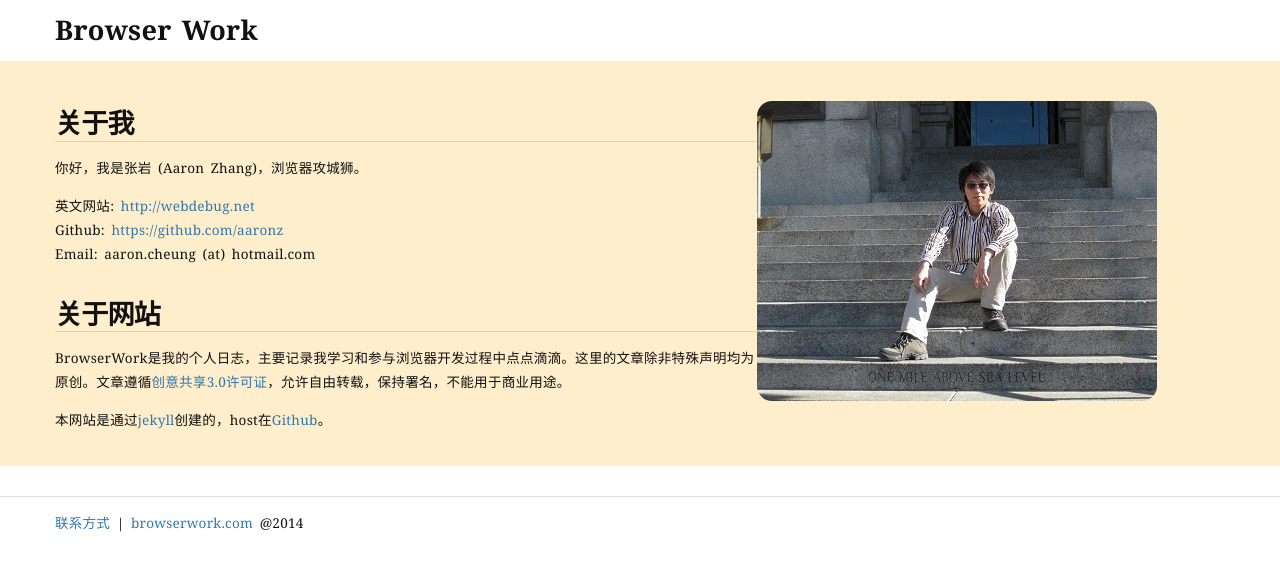
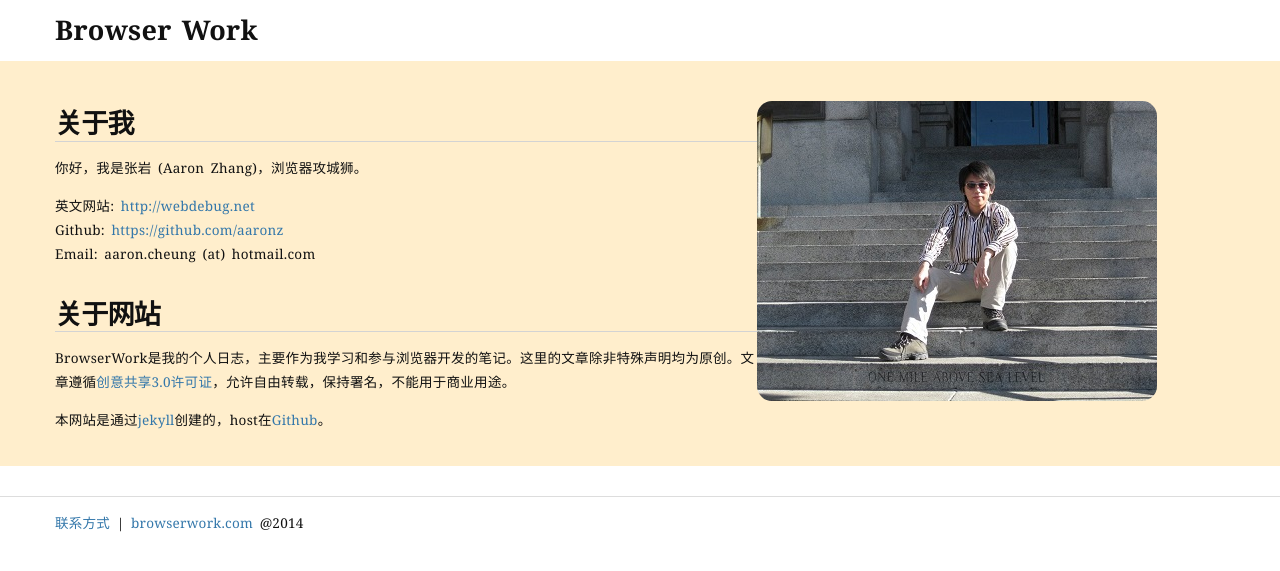
Before and after one commit to aaronz/aaronz.github.com, a Jekyll site: the page built from contact.html, in a window 1280 px wide. Shown: the top 571 px of the page. Built offline with Jekyll 4.4.1, drawn with Linux system fonts in a browser that asks for light colours; Markdown is read by kramdown in place of the engine named in the settings.

Commit message:
Update contact content.

```diff
--- a/contact.html
+++ b/contact.html
@@ -19,7 +19,7 @@ title: Browser Work
                     Email: aaron.cheung (at) hotmail.com<br />
                     <br/>
                     <h1>关于网站</h1>
-                    <p>BrowserWork是我的个人日志，主要记录我学习和参与浏览器开发过程中点点滴滴。这里的文章除非特殊声明均为原创。文章遵循<a href="http://creativecommons.org/licenses/by-nc-nd/3.0/deed.zh">创意共享3.0许可证</a>，允许自由转载，保持署名，不能用于商业用途。</p>
+                    <p>BrowserWork是我的个人日志，主要作为我学习和参与浏览器开发的笔记。这里的文章除非特殊声明均为原创。文章遵循<a href="http://creativecommons.org/licenses/by-nc-nd/3.0/deed.zh">创意共享3.0许可证</a>，允许自由转载，保持署名，不能用于商业用途。</p>
                     <p>本网站是通过<a href="http://jekyllrb.com/">jekyll</a>创建的，host在<a href="https://github.com">Github</a>。</p>
                 </div>
                 <div class="intro-photo">
```
